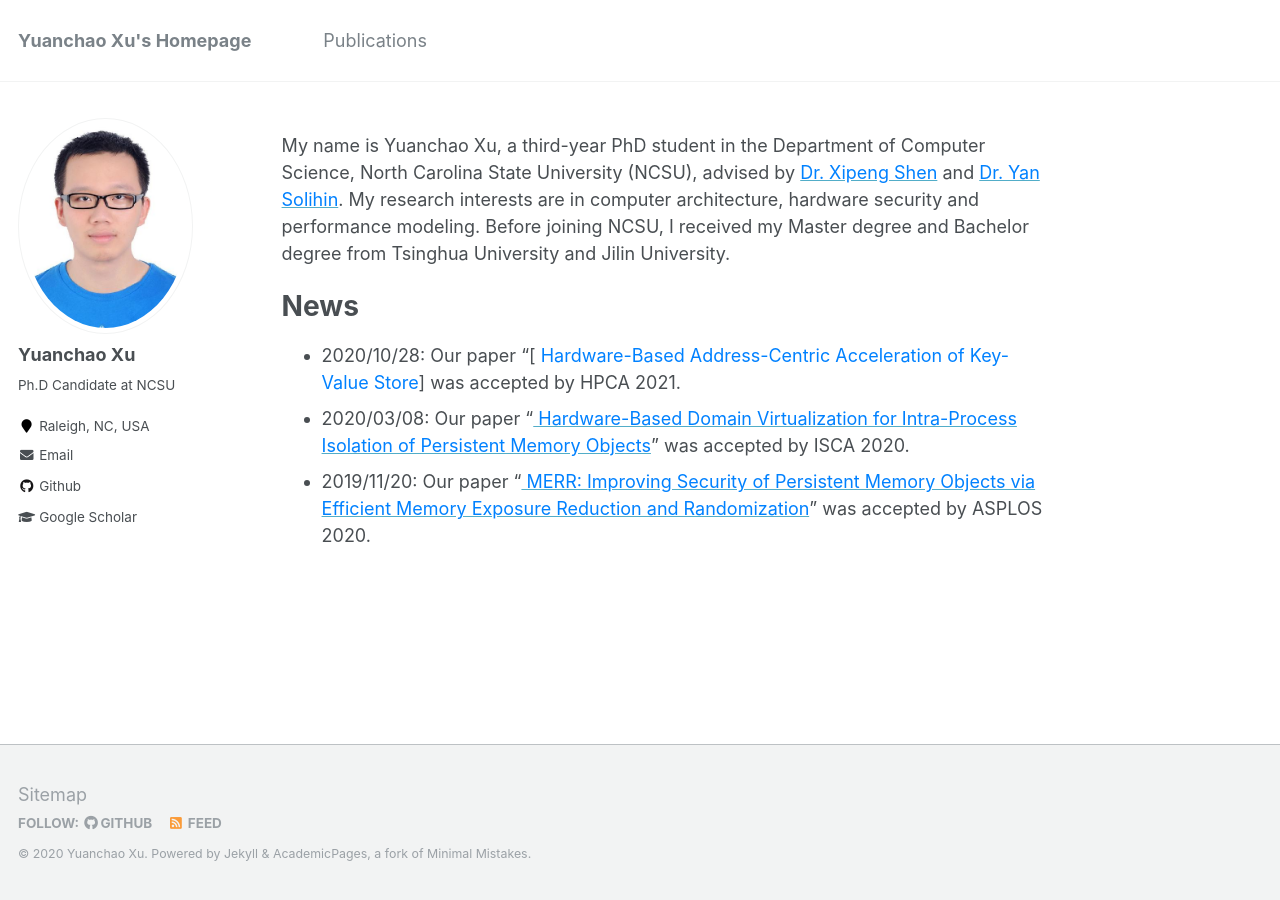
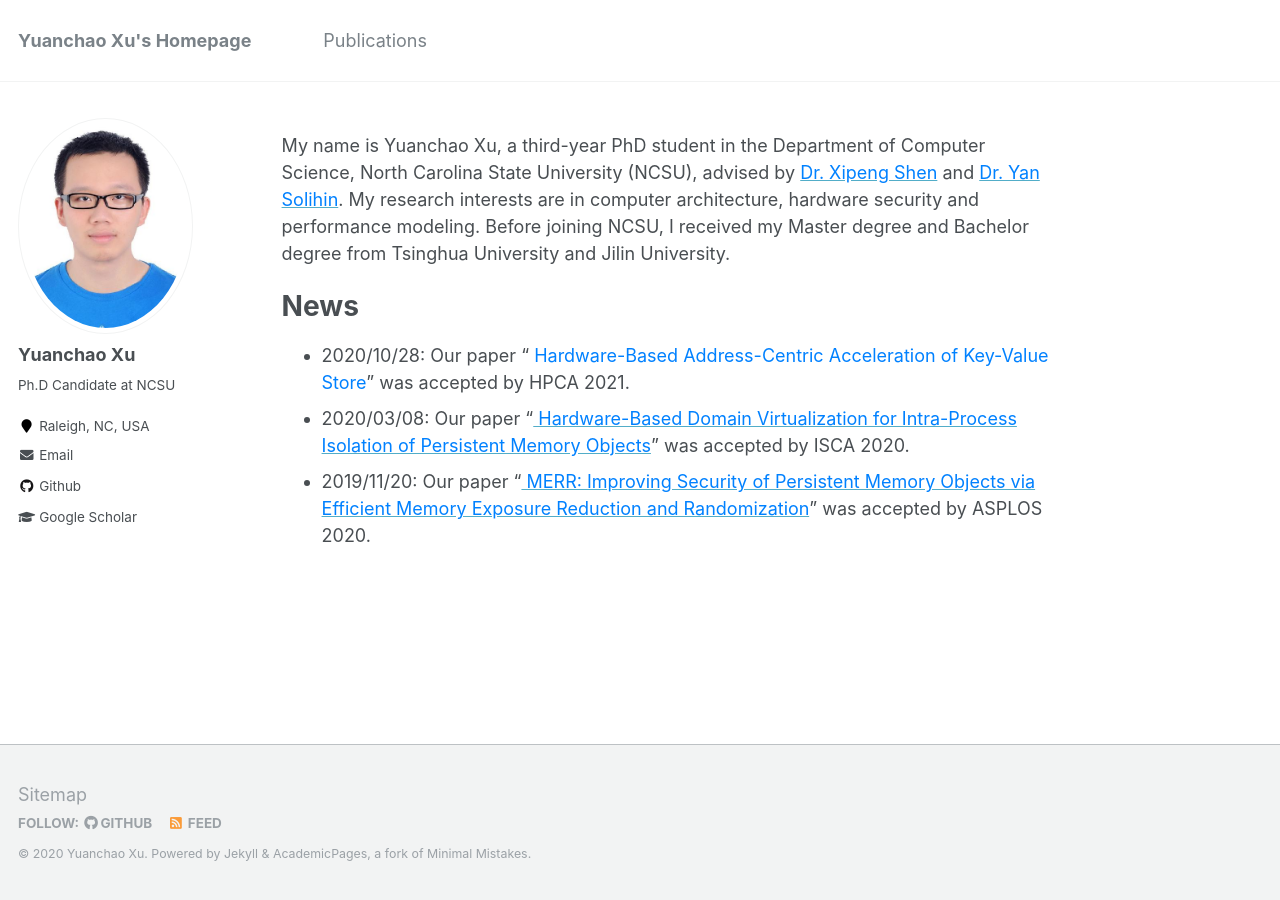
Before and after one commit to yuanchaoxu6/yuanchaoxu6.github.io, a Jekyll site: the page built from _pages/about.md, in a window 1280 px wide. Built offline with Jekyll 4.4.1, drawn with Linux system fonts in a browser that asks for light colours.

Commit message:
Update about.md

```diff
--- a/_pages/about.md
+++ b/_pages/about.md
@@ -14,6 +14,6 @@ My name is Yuanchao Xu, a third-year PhD student in the Department of Computer S
 News
 ======
 
-* 2020/10/28: Our paper “[<font color="#0081ff"> Hardware-Based Address-Centric Acceleration of Key-Value Store</font>] was accepted by HPCA 2021.
+* 2020/10/28: Our paper “<font color="#0081ff"> Hardware-Based Address-Centric Acceleration of Key-Value Store</font>” was accepted by HPCA 2021.
 * 2020/03/08: Our paper “[<font color="#0081ff"> Hardware-Based Domain Virtualization for Intra-Process Isolation of Persistent Memory Objects</font>](http://yuanchaoxu6.github.io/files/isca20.pdf)” was accepted by ISCA 2020.
 * 2019/11/20: Our paper “[<font color="#0081ff"> MERR: Improving Security of Persistent Memory Objects via Efficient Memory Exposure Reduction and Randomization</font>](http://yuanchaoxu6.github.io/files/asplos20.pdf)” was accepted by ASPLOS 2020.
```
